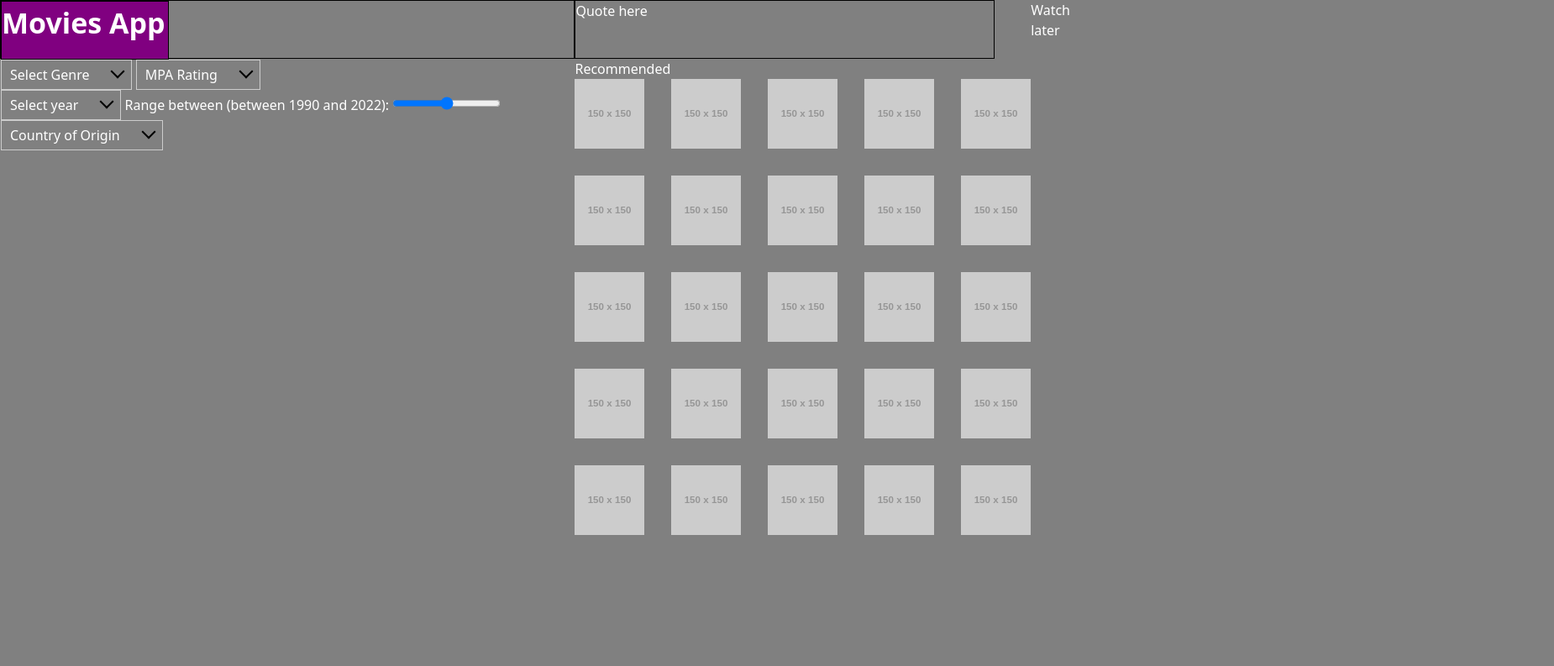
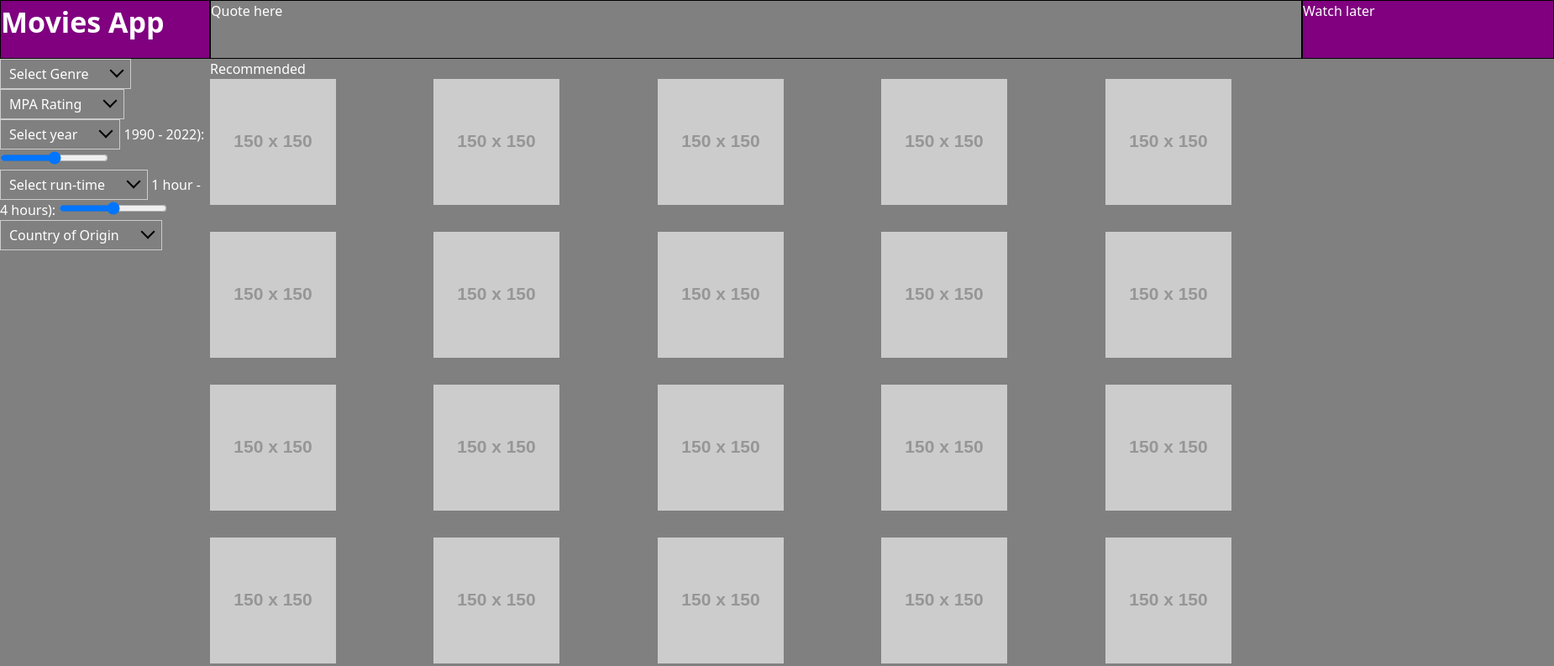
Before and after one commit to VladaBolotova/Movie-App, a plain HTML site: page index.html in a window 1280 px wide. Shown: the top 793 px of the page at 84% size, 1850 px wide, since content can reach past the window. Drawn offline with nearby package versions, Linux system fonts and the light colour scheme; placeholder pictures from the web are drawn by us.

Commit message:
style css adding

```diff
--- a/assets/style.css
+++ b/assets/style.css
@@ -12,33 +12,42 @@
 }
 
 #title{
-    width: 200px;
+    width: 250px;
     height: 70px;
     font-weight: bold;
     color: white;
     border: 1px solid black;
     box-sizing: border-box;
     font-size: 34px;
-    background-color:purple ;
+    background-color:purple;
 
 }
 
 #title-container{
     display: flex;
     flex-direction: row;
-}
-
-#Quote{
-    height: 70px;
-    width: 500px;
+     height: 70px;
+    width: 1300px;
     border: 1px solid black;
     box-sizing: border-box;
 }
 
-#filters-container {
-    border: 1px solid black;
-    box-sizing: border-box;
-    height: 70px;
+#Quote{
+
+}
+
+#filters-container #genre ul{
+  color: pink;
+
+}
+
+
+#watch-container #watch {
+  height: 70px;
+  width: 300px;
+  border: 1px solid black;
+  box-sizing: border-box;
+  background-color: purple;
 }
 
 
--- a/index.html
+++ b/index.html
@@ -32,6 +32,7 @@
             <li><input type="checkbox" />History</li>
 
           </ul>
+
       </div>
 
       <div class="Rating d-check dropdown-check-list" tabindex="100">
@@ -50,15 +51,22 @@
 
       <!-- //RANGE FOR THE YEARS AND RUN TIME -->
 
-      <div id="releas-date" class="dropdown-check-list" tabindex="100">
-          <span class="anchor">Select year</span>
-          <label for="points">Range between (between 1990 and 2022):</label>
+      <div id="releas-date d-check" class="dropdown-check-list" tabindex="100">
+          <span id="releas" class="anchor">Select year</span>
+          <label for="points">  1990 - 2022):</label>
           <input type="range" id="points" name="points" min="0" max="10">
-          </form>
 
       </div>
+
+      <div id="run-time d-check" class="dropdown-check-list" tabindex="100">
+        <span id="runtime" class="anchor">Select run-time</span>
+        <label for="points">  1 hour - 4 hours):</label>
+        <input type="range" id="points" name="points" min="0" max="10">
+
+    </div>
+
       <div id="country d-check" class="dropdown-check-list" tabindex="100">
-          <span class="anchor">Country of Origin</span>
+          <span id="country" class="anchor">Country of Origin</span>
           <ul class="items">
             <li><input type="checkbox" />France </li>
             <li><input type="checkbox" />Spain</li>
@@ -170,7 +178,7 @@
   </main>
   <aside>
     <div id="watch-container">
-      <h2>Watch later</h2>
+      <h2 id="watch">Watch later</h2>
     </div>
   </aside>
 
```
